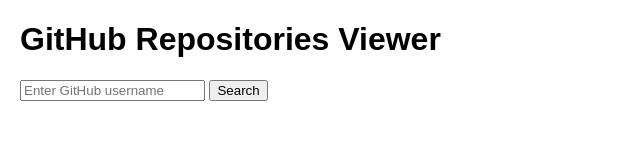
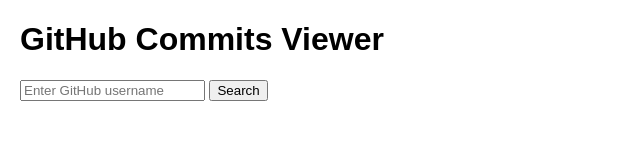
Before and after one commit to 2208loki/git-branch-commits, a plain HTML site: page frontend/index.html in a window 1280 px wide. Shown: the whole page, without its empty margins (0-640 px from the left). Drawn offline with Linux system fonts and the light colour scheme.

Commit message:
title chng

```diff
--- a/frontend/index.html
+++ b/frontend/index.html
@@ -3,7 +3,7 @@
 <head>
     <meta charset="UTF-8">
     <meta name="viewport" content="width=device-width, initial-scale=1.0">
-    <title>GitHub Repositories Viewer</title>
+    <title>GitHub Commits Viewer</title>
     <style>
         body {
             font-family: Arial, sans-serif;
@@ -27,7 +27,7 @@
     </style>
 </head>
 <body>
-    <h1>GitHub Repositories Viewer</h1>
+    <h1>GitHub Commits Viewer</h1>
     <div>
         <input type="text" id="username" placeholder="Enter GitHub username" />
         <button id="searchButton">Search</button>
```
Also changed, not shown: frontend/commits.html (+2 -2 lines).
